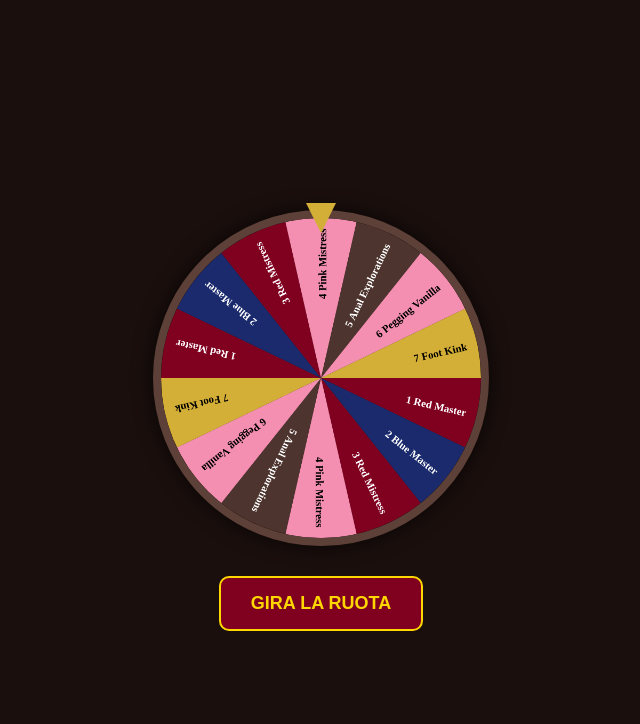
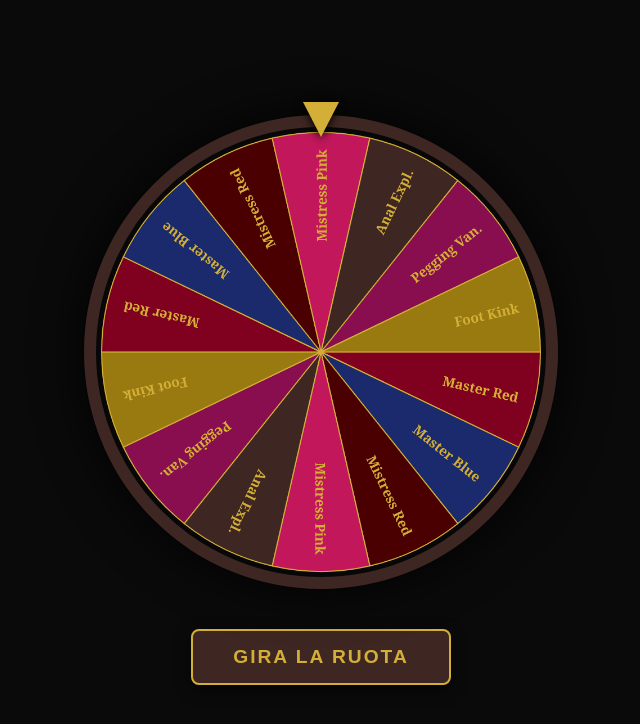
Before and after one commit to andrefalcio95-source/Ruota-esperienze-, a plain HTML site: page index.html in a window 1280 px wide. Shown: the whole page, without its empty margins (319-959 px from the left). Drawn offline with Linux system fonts and the light colour scheme.

Commit message:
Update index.html

```diff
--- a/index.html
+++ b/index.html
@@ -1,72 +1,211 @@
 <!DOCTYPE html>
-<html>
+<html lang="it">
 <head>
     <meta charset="UTF-8">
-    <meta name="viewport" content="width=device-width, initial-scale=1.0">
+    <meta name="viewport" content="width=device-width, initial-scale=1.0, maximum-scale=1.0, user-scalable=no">
     <title>La Ruota dell'Esperienza</title>
     <style>
-        body { background: #1a0f0d; color: white; text-align: center; font-family: sans-serif; margin: 0; padding-top: 20px; display: flex; flex-direction: column; align-items: center; justify-content: center; min-height: 100vh; }
-        #wheel-wrap { position: relative; width: 320px; height: 320px; margin: 0 auto; border: 8px solid #5d4037; border-radius: 50%; box-shadow: 0 0 20px rgba(0,0,0,0.7); }
-        #arrow { position: absolute; top: -15px; left: 50%; transform: translateX(-50%); width: 0; height: 0; border-left: 15px solid transparent; border-right: 15px solid transparent; border-top: 30px solid #d4af37; z-index: 10; }
-        canvas { width: 100%; height: 100%; transition: transform 4s cubic-bezier(0.1, 0, 0.2, 1); border-radius: 50%; }
-        button { margin-top: 30px; padding: 15px 30px; background: #800020; color: gold; border: 2px solid gold; font-weight: bold; border-radius: 10px; font-size: 18px; cursor: pointer; }
-        #pop { display:none; position:fixed; top:50%; left:50%; transform:translate(-50%,-50%); width:80%; max-width:400px; background:white; color:black; padding:20px; border-radius:15px; z-index:100; box-shadow: 0 0 20px black; text-align: left; }
-        #pop h2 { color:#800020; margin-top:0; border-bottom: 1px solid #eee; padding-bottom: 10px; }
-        #pop div { font-size: 0.95rem; line-height: 1.5; }
-        #over { display:none; position:fixed; top:0; left:0; width:100%; height:100%; background:rgba(0,0,0,0.8); z-index:90; }
-        #pop button { width:100%; margin-top:15px; background:#5d4037; color:white; border:none; padding:10px; font-size:16px; }
+        :root {
+            --wood: #3e2723;
+            --gold: #d4af37;
+            --bg: #0a0a0a;
+        }
+
+        body {
+            background: var(--bg);
+            color: #fff;
+            font-family: 'Georgia', serif;
+            margin: 0;
+            display: flex;
+            flex-direction: column;
+            align-items: center;
+            justify-content: center;
+            min-height: 100vh;
+            overflow: hidden;
+        }
+
+        .wheel-container {
+            position: relative;
+            width: 90vw;
+            max-width: 450px;
+            aspect-ratio: 1/1;
+            border: 12px solid var(--wood);
+            border-radius: 50%;
+            box-shadow: 0 0 50px rgba(0,0,0,0.9), inset 0 0 20px rgba(0,0,0,0.5);
+        }
+
+        .arrow {
+            position: absolute;
+            top: -25px;
+            left: 50%;
+            transform: translateX(-50%);
+            width: 0; height: 0;
+            border-left: 18px solid transparent;
+            border-right: 18px solid transparent;
+            border-top: 35px solid var(--gold);
+            z-index: 100;
+            filter: drop-shadow(0 2px 5px #000);
+        }
+
+        canvas {
+            width: 100%;
+            height: 100%;
+            border-radius: 50%;
+            transition: transform 5s cubic-bezier(0.15, 0, 0.15, 1);
+        }
+
+        button#spin-btn {
+            margin-top: 40px;
+            padding: 15px 40px;
+            background: var(--wood);
+            color: var(--gold);
+            border: 2px solid var(--gold);
+            font-size: 1.2rem;
+            font-weight: bold;
+            text-transform: uppercase;
+            letter-spacing: 2px;
+            border-radius: 8px;
+            cursor: pointer;
+            box-shadow: 0 5px 15px rgba(0,0,0,0.5);
+        }
+
+        /* Popup Elegante */
+        #overlay {
+            display: none;
+            position: fixed;
+            top: 0; left: 0; width: 100%; height: 100%;
+            background: rgba(0,0,0,0.9);
+            z-index: 900;
+        }
+
+        #modal {
+            display: none;
+            position: fixed;
+            top: 50%; left: 50%;
+            transform: translate(-50%, -50%);
+            width: 85%;
+            max-width: 450px;
+            background: #1a1a1a;
+            color: #eee;
+            padding: 30px;
+            border-radius: 15px;
+            border: 2px solid var(--gold);
+            z-index: 1000;
+            text-align: left;
+            box-shadow: 0 0 40px var(--gold);
+        }
+
+        #modal h2 {
+            color: var(--gold);
+            margin-top: 0;
+            border-bottom: 1px solid var(--gold);
+            padding-bottom: 10px;
+            font-size: 1.5rem;
+        }
+
+        .section-title { color: var(--gold); font-weight: bold; margin-top: 10px; display: block; }
+        .warning { color: #ff5252; font-style: italic; font-size: 0.85rem; margin-top: 15px; border-top: 1px solid #444; padding-top: 10px; }
+
+        .close-btn {
+            background: var(--gold);
+            color: #000;
+            width: 100%;
+            padding: 12px;
+            border: none;
+            margin-top: 20px;
+            border-radius: 5px;
+            font-weight: bold;
+            cursor: pointer;
+        }
     </style>
 </head>
 <body>
-    <div id="wheel-wrap">
-        <div id="arrow"></div>
-        <canvas id="cvs" width="600" height="600"></canvas>
+
+    <div class="wheel-container">
+        <div class="arrow"></div>
+        <canvas id="wheel" width="800" height="800"></canvas>
     </div>
-    <button onclick="spin()">GIRA LA RUOTA</button>
-    <div id="over" onclick="hide()"></div>
-    <div id="pop">
-        <h2 id="t"></h2>
-        <div id="b"></div>
-        <button onclick="hide()">CHIUDI</button>
+
+    <button id="spin-btn" onclick="spinWheel()">Gira la Ruota</button>
+
+    <div id="overlay" onclick="closeModal()"></div>
+    <div id="modal">
+        <h2 id="m-title"></h2>
+        <div id="m-content"></div>
+        <button class="close-btn" onclick="closeModal()">COMINCIA</button>
     </div>
+
     <script>
-        const c = document.getElementById('cvs'), x = c.getContext('2d');
-        const items = [
-            {t:"1 Red Master", c:"#800020", d:"<b>Dressage:</b> Pizzo, tacchi, collarino nero (comodo).<br><b>Toys:</b> Manette, cavigliere, wand massager, dildo rabbit.<br><b>Act:</b> Preliminari, 2 posizioni legata."},
-            {t:"2 Blue Master", c:"#1a2a6c", d:"<b>Dressage:</b> Solo calze, da strappare.<br><b>Toys:</b> Corde, manette, cavigliere, Wand massager.<br><b>Act:</b> Preliminari, 1 posizione legata."},
-            {t:"3 Red Mistress", c:"#800020", d:"<b>Dressage:</b> Camicia, gonna di pelle, tacchi.<br><b>Toys:</b> Manette, cavigliere, Wand massager, plug anale, masturbatore pipo.<br><b>Act:</b> Masturbazione, adorazione dei piedi, cunnilingus, cowgirl."},
-            {t:"4 Pink Mistress", c:"#f48fb1", d:"<b>Dressage:</b> Erotico a piacere (catsuit o reggiseno/perizoma).<br><b>Toys:</b> Strapon, Wand massager, plug anale, masturbatore pipo, manette, cavigliere.<br><b>Act:</b> Pegging, cunnilingus, cowgirl.<br><b>Warning:</b> Se esce questa proposta prima dell'Anal Explorations, passare prima a quest'ultima."},
-            {t:"5 Anal Explorations", c:"#4e342e", d:"Sessione di esplorazione - pratica per lei per la stimolazione anale di lui."},
-            {t:"6 Pegging Vanilla", c:"#f48fb1", d:"Esperienza di inversione dei ruoli e sesso anale per lui, e sesso vanilla per lei.<br><b>Warning:</b> Se esce questa proposta prima dell'Anal Explorations, passare prima a quest'ultima."},
-            {t:"7 Foot Kink", c:"#d4af37", d:"Pedicure e smalto (facoltativi), decoro dei piedi con cavigliere, lacci, massaggio intenso e rilassante, adorazione dei piedi, leccarli e succhiare le dita (opzionale uso di panna/Nutella) sega coi piedi."}
+        const canvas = document.getElementById('wheel');
+        const ctx = canvas.getContext('2d');
+
+        const sessions = [
+            { t: "Master Red", c: "#800020", d: "<span class='section-title'>Abbigliamento:</span> Completo in pizzo, tacchi, collarino nero.<br><span class='section-title'>Toys:</span> Manette, cavigliere, wand, dildo rabbit.<br><span class='section-title'>Act:</span> Preliminari, 2 posizioni legata." },
+            { t: "Master Blue", c: "#1a2a6c", d: "<span class='section-title'>Abbigliamento:</span> Solo calze, da strappare.<br><span class='section-title'>Toys:</span> Corde, manette, cavigliere, Wand.<br><span class='section-title'>Act:</span> Preliminari, 1 posizione legata." },
+            { t: "Mistress Red", c: "#4a0000", d: "<span class='section-title'>Abbigliamento:</span> Camicia, gonna di pelle, tacchi.<br><span class='section-title'>Toys:</span> Manette, cavigliere, Wand, plug, masturbatore pipo.<br><span class='section-title'>Act:</span> Masturbazione, adorazione piedi, cunnilingus, cowgirl." },
+            { t: "Mistress Pink", c: "#c2185b", d: "<span class='section-title'>Abbigliamento:</span> Catsuit o lingerie erotica.<br><span class='section-title'>Toys:</span> Strapon, Wand, plug, masturbatore, manette.<br><span class='section-title'>Act:</span> Pegging, cunnilingus, cowgirl.<br><p class='warning'>Warning: Se esce prima dell'Anal Exploration, passare prima a quest'ultima.</p>" },
+            { t: "Anal Expl.", c: "#3e2723", d: "Sessione di esplorazione - Pratica per lei per la stimolazione anale di lui." },
+            { t: "Pegging Van.", c: "#880e4f", d: "Inversione dei ruoli. Sesso anale per lui, sesso vanilla per lei.<br><p class='warning'>Warning: Se esce prima dell'Anal Exploration, passare prima a quest'ultima.</p>" },
+            { t: "Foot Kink", c: "#997a11", d: "<span class='section-title'>Dettagli:</span> Pedicure e smalto, cavigliere, lacci, massaggio intenso.<br><span class='section-title'>Act:</span> Adorazione piedi, leccarli e succhiare le dita (opz. panna/Nutella), sega coi piedi." }
         ];
-        const full = [...items, ...items];
-        let rot = 0;
-        function draw() {
-            x.clearRect(0,0,600,600);
-            full.forEach((it, i) => {
-                const ang = (Math.PI*2/14)*i;
-                x.beginPath(); x.fillStyle = it.c; x.moveTo(300,300);
-                x.arc(300,300,300,ang,ang+(Math.PI*2/14)); x.fill();
-                x.save(); x.translate(300,300); x.rotate(ang+(Math.PI*2/14)/2);
-                x.textAlign="right"; x.fillStyle=(it.c === "#f48fb1" || it.c === "#d4af37") ? "#000" : "#fff"; x.font="bold 20px serif";
-                x.fillText(it.t.split('(')[0], 280, 10); x.restore();
+
+        const prizes = [...sessions, ...sessions]; // 14 spicchi
+        const numSegments = prizes.length;
+        const arc = 2 * Math.PI / numSegments;
+        let currentRotation = 0;
+
+        function drawWheel() {
+            ctx.clearRect(0,0,800,800);
+            prizes.forEach((prize, i) => {
+                const angle = i * arc;
+                // Disegno Spicchio
+                ctx.beginPath();
+                ctx.fillStyle = prize.c;
+                ctx.moveTo(400, 400);
+                ctx.arc(400, 400, 390, angle, angle + arc);
+                ctx.lineTo(400, 400);
+                ctx.fill();
+
+                // Bordo dorato sottile tra spicchi
+                ctx.strokeStyle = "#d4af37";
+                ctx.lineWidth = 2;
+                ctx.stroke();
+
+                // Testo
+                ctx.save();
+                ctx.translate(400, 400);
+                ctx.rotate(angle + arc / 2);
+                ctx.textAlign = "right";
+                ctx.fillStyle = "#d4af37"; // Testo sempre oro
+                ctx.font = "bold 24px Georgia";
+                ctx.fillText(prize.t, 360, 10);
+                ctx.restore();
             });
         }
-        function spin() {
-            rot += Math.floor(Math.random()*360) + 1440;
-            c.style.transform = `rotate(${rot}deg)`;
+
+        function spinWheel() {
+            const extraDegrees = Math.floor(Math.random() * 360) + 1800;
+            currentRotation += extraDegrees;
+            canvas.style.transform = `rotate(${currentRotation}deg)`;
+
             setTimeout(() => {
-                const idx = Math.floor(((360-(rot%360)+270)%360)/(360/14));
-                const w = full[idx];
-                document.getElementById('t').innerText = w.t;
-                document.getElementById('b').innerHTML = w.d; // Usiamo innerHTML per i tag bold e br
-                document.getElementById('pop').style.display = 'block';
-                document.getElementById('over').style.display = 'block';
-            }, 4100);
+                const actualDeg = currentRotation % 360;
+                const index = Math.floor(((360 - actualDeg + 270) % 360) / (360 / numSegments));
+                const win = prizes[index];
+
+                document.getElementById('m-title').innerText = win.t;
+                document.getElementById('m-content').innerHTML = win.d;
+                document.getElementById('modal').style.display = 'block';
+                document.getElementById('overlay').style.display = 'block';
+            }, 5000);
         }
-        function hide() { document.getElementById('pop').style.display='none'; document.getElementById('over').style.display='none'; }
-        draw();
+
+        function closeModal() {
+            document.getElementById('modal').style.display = 'none';
+            document.getElementById('overlay').style.display = 'none';
+        }
+
+        drawWheel();
     </script>
 </body>
 </html>
```
